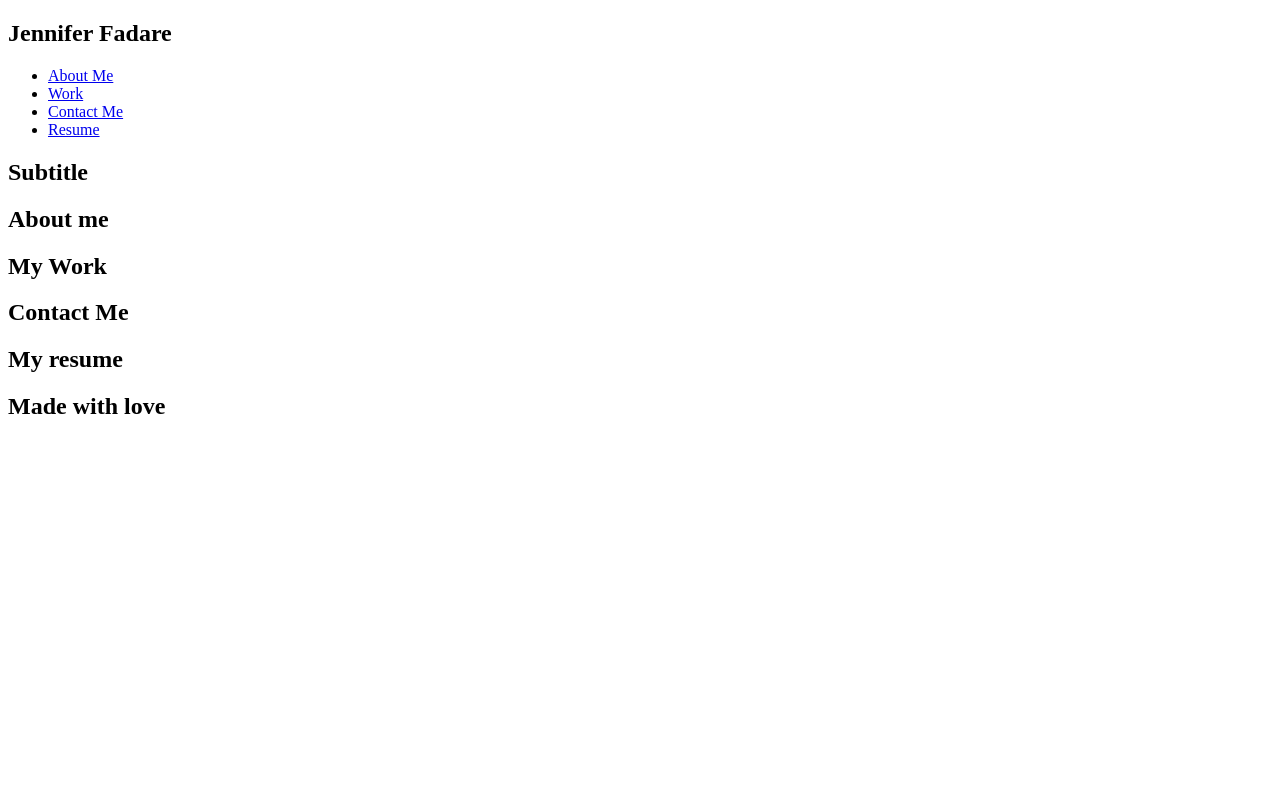
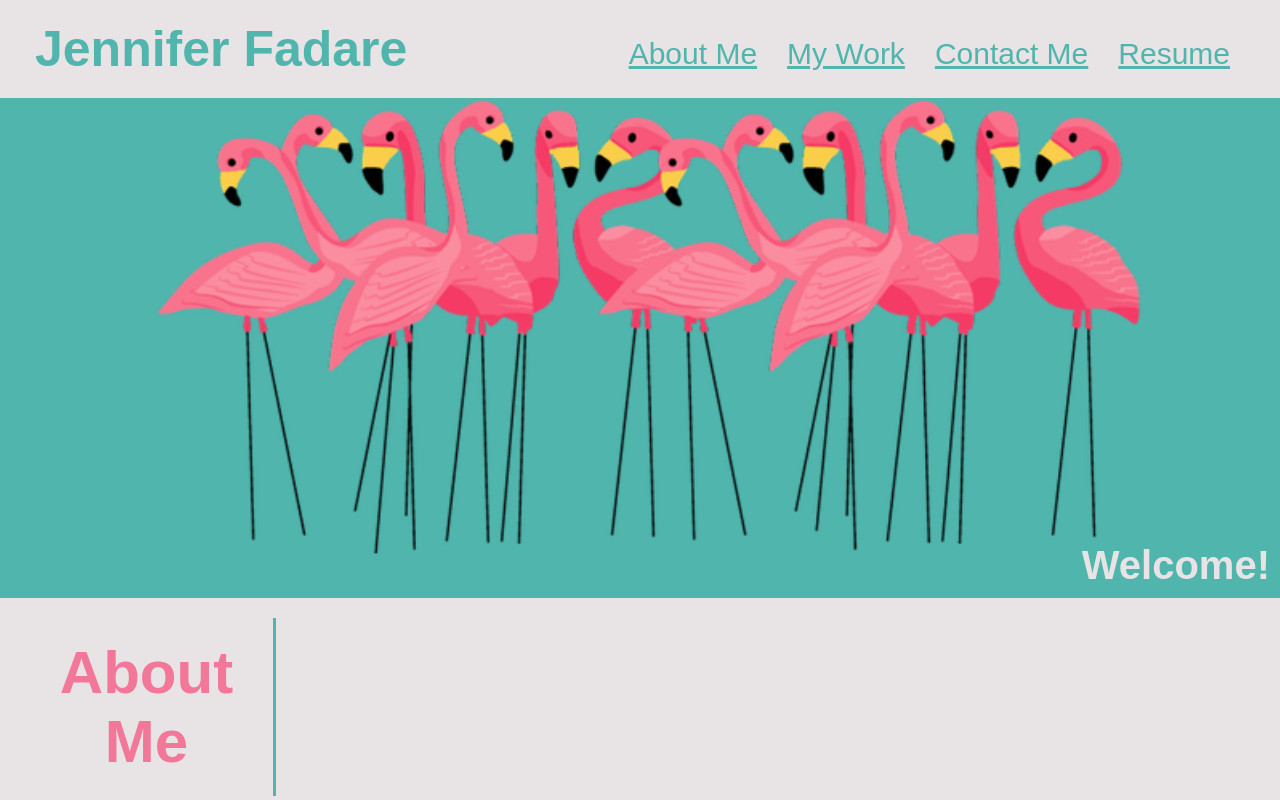
Before and after one commit to JenniferFadare/JenniferFadarePortfolio, a plain HTML site: page portfolio.html in a window 1280 px wide. Shown: the top 800 px of the page. Drawn offline with Linux system fonts and the light colour scheme.

Commit message:
added cs design to skeleton html before adding more content; deleted the resume section in html

```diff
--- a/assets/css/style.css
+++ b/assets/css/style.css
@@ -0,0 +1,100 @@
+* {
+    margin:0;
+    padding:0;
+    box-sizing: border-box;
+}
+
+:root {
+    --primary-color: #f27798;  /* 242, 119, 152 */
+    --secondary-color: #1a7a5a; /* 26, 122, 90 */
+    --tertiary-color: #50b5ad; /* 80, 181, 173 */
+    --background-color: #e8e3e5; /* 232, 227, 229 */
+}
+
+body {
+    font-family: Arial, Helvetica, sans-serif;
+    color: var(--secondary-color);
+    background-color: var(--background-color)
+}
+
+.section-title {
+    font-size: 40px;
+    color: var(--primary-color);
+    border-right: 3px solid;
+    padding-bottom: 20px;
+    padding-top: 20px;
+    text-align: left;
+    margin: 20px 5px 20px 20px;
+    width: 20%;
+    border-color: var(--tertiary-color);
+    text-align: center;
+}
+
+/* Header, Navigation, and Hero Style */
+
+header {
+    padding: 20px 35px;
+    background-color: var(--tertiary-color);
+    display: flex;
+    justify-content: space-between;
+    flex-wrap: wrap;
+    top: 0;
+    background-color: var(--background-color);
+    background-size: cover;
+    z-index: 9999;
+}
+
+header h1 {
+    font-weight: bold;
+    margin: 0;
+    font-size: 50px;
+    color: var(--tertiary-color);
+}
+
+header a {
+    text-decoration: underline;
+    font-weight: bold;
+    color: var(--tertiary-color);
+    font-size: 20px;
+}
+
+header nav {
+    margin: 7px 0;
+    display: flex;
+    flex-wrap: wrap;
+    justify-content: flex-end;
+    align-content: flex-end;
+}
+
+header nav ul {
+    display: flex;
+    flex-wrap: wrap;
+    justify-content: space-between;
+    align-items: center;
+    list-style: none;
+
+}
+
+header nav ul li a {
+    padding: 10px 15px;
+    font-weight: lighter;
+    font-size: 30px;
+}
+
+/* Hero section */
+
+.hero {
+    height: 500px;
+    padding: 10px 10px 10px 10px;
+    background-image: url(../images/flamingos-banner.png);
+    background-size: cover;
+    display: flex;
+    justify-content: flex-end;
+    flex-wrap: wrap;
+    align-items: flex-end;
+    background-position: center;
+    background-color: var(--tertiary-color);
+    color: var(--background-color);
+    font-weight: bold;
+    font-size: 40px;
+}
--- a/portfolio.html
+++ b/portfolio.html
@@ -8,14 +8,15 @@
     </head>
     <body>
         <!--Navigation-->
+        <header>
+            <h1> Jennifer Fadare</h1>
             <nav>
-            <h1> Jennifer Fadare</h1>
                 <ul>
                     <li>
                         <a href="#about-me">About Me</a>
                     </li>
                     <li>
-                    <a href="#work">Work</a>
+                        <a href="#my-work">My Work</a>
                     </li>
                     <li>
                         <a href="#contact-me">Contact Me</a>
@@ -25,34 +26,33 @@
                     </li>
                 </ul>
              </nav>
+        </header>
+
         <!--Hero section-->
-        <section>
-            <h1>Subtitle</h1>
+        <section class="hero">
+            <div>
+                <p>Welcome!</p>
+            </div>
         </section>
 
         <!--About Me Section-->
-        <section id="about-me">
-            <h2>About me</h2>
+        <section id="about-me" class="section-title">
+            <h2>About Me</h2>
         </section>
 
         <!--Work Section-->
-        <section id="work">
+        <section id="my-work" class="section-title">
             <h2>My Work</h2>
         </section>
 
         <!--Contact Me Section-->
-        <section id="contact-me">
+        <section id="contact-me" class="section-title">
             <h2>Contact Me</h2>
-        </section>
-
-        <!--Reseme Section-->
-        <section id="resume">
-            <h2>My resume</h2>
         </section>
 
         <!--Footer-->
          <footer>
-            <h2>Made with love</h2>
+            <p>Last updated October 10, 2020<p>
         </footer>
 
     </body>
```
Also changed, not shown: assets/images/flamingobackground.jpg (added), assets/images/flamingos-banner.png (added), 5 other files. Lines whose indentation alone changed are shown as unchanged.
